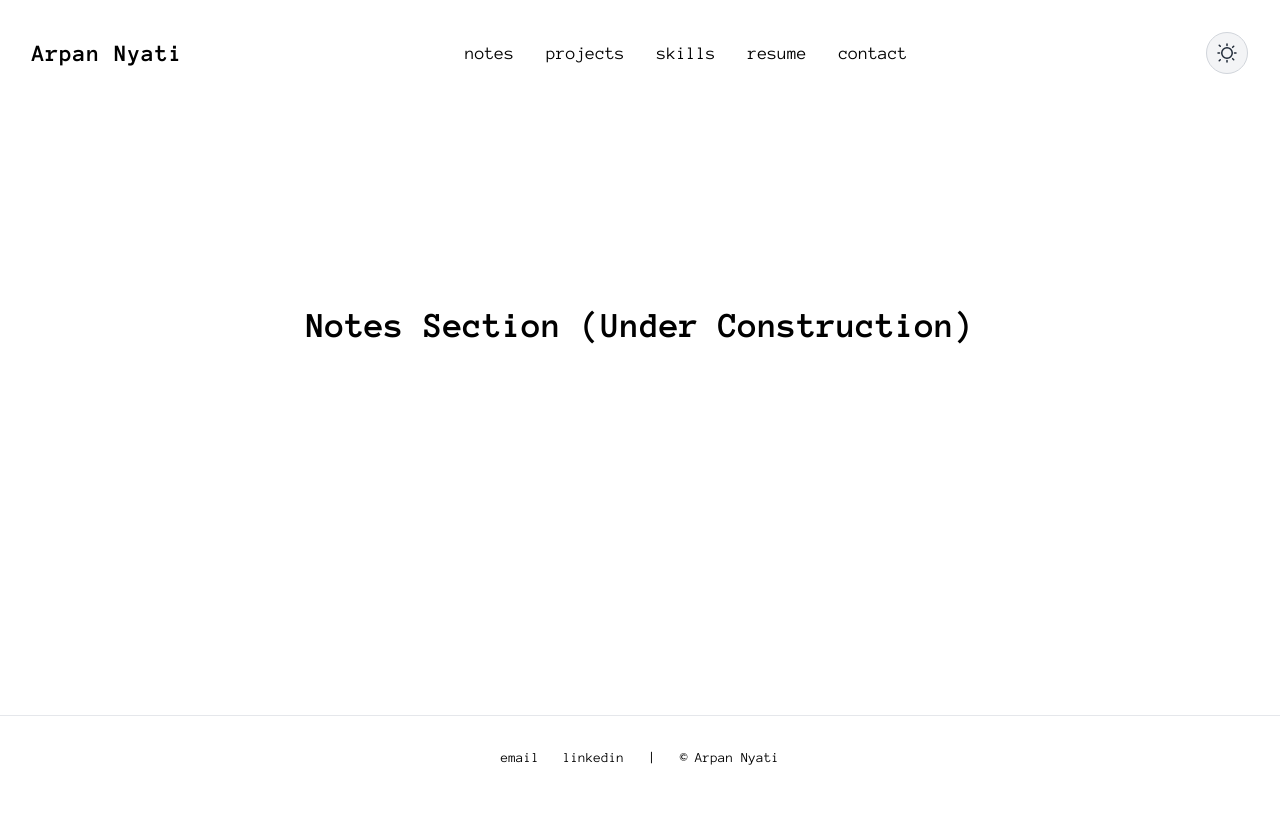
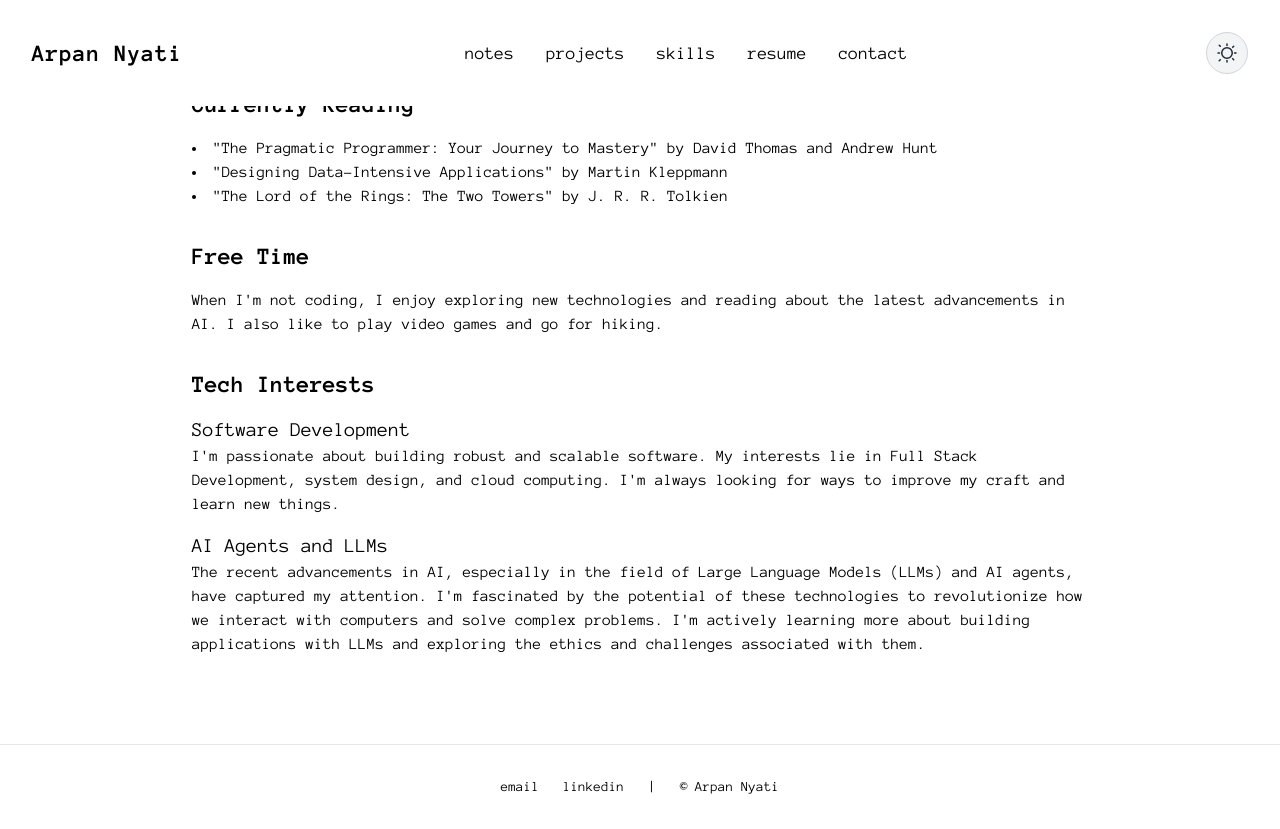
Before and after one commit to arpan-ny/arpan-ny.github.io, a React app: page /notes in a window 1280 px wide. Before the commit the page ends 800 px from the top, so only its background shows below. Built offline with nearby package versions, Linux system fonts and the light colour scheme.

Commit message:
added notes section

```diff
--- a/src/pages/NotesPage.tsx
+++ b/src/pages/NotesPage.tsx
@@ -2,10 +2,44 @@ import React from "react";
 
 const NotesPage: React.FC = () => {
   return (
-    <div className="flex-grow flex items-center justify-center p-4 sm:p-6 mt-20 md:mt-0">
-      <h1 className="text-2xl sm:text-4xl font-bold text-center" style={{ color: "var(--text-color)" }}>
-        Notes Section (Under Construction)
-      </h1>
+    <div className="flex-grow p-4 sm:p-6 mt-20 md:mt-0 text-left" style={{ color: "var(--text-color)" }}>
+      <div className="max-w-4xl mx-auto">
+        <h1 className="text-3xl sm:text-4xl font-bold mb-6">Notes</h1>
+
+        <section className="mb-8">
+          <h2 className="text-2xl font-semibold mb-4">Currently Reading</h2>
+          <ul className="list-disc list-inside">
+            <li>"The Pragmatic Programmer: Your Journey to Mastery" by David Thomas and Andrew Hunt</li>
+            <li>"Designing Data-Intensive Applications" by Martin Kleppmann</li>
+            <li>"The Lord of the Rings: The Two Towers" by J. R. R. Tolkien</li>
+          </ul>
+        </section>
+
+        <section className="mb-8">
+          <h2 className="text-2xl font-semibold mb-4">Free Time</h2>
+          <p>
+            When I'm not coding, I enjoy exploring new technologies and reading about the latest advancements in AI. I also like to play video games and go for hiking.
+          </p>
+        </section>
+
+        <section>
+          <h2 className="text-2xl font-semibold mb-4">Tech Interests</h2>
+          <div className="space-y-4">
+            <div>
+              <h3 className="text-xl font-medium">Software Development</h3>
+              <p>
+                I'm passionate about building robust and scalable software. My interests lie in Full Stack Development, system design, and cloud computing. I'm always looking for ways to improve my craft and learn new things.
+              </p>
+            </div>
+            <div>
+              <h3 className="text-xl font-medium">AI Agents and LLMs</h3>
+              <p>
+                The recent advancements in AI, especially in the field of Large Language Models (LLMs) and AI agents, have captured my attention. I'm fascinated by the potential of these technologies to revolutionize how we interact with computers and solve complex problems. I'm actively learning more about building applications with LLMs and exploring the ethics and challenges associated with them.
+              </p>
+            </div>
+          </div>
+        </section>
+      </div>
     </div>
   );
 };
```
